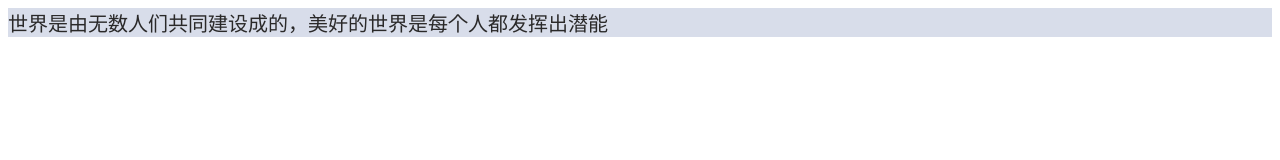
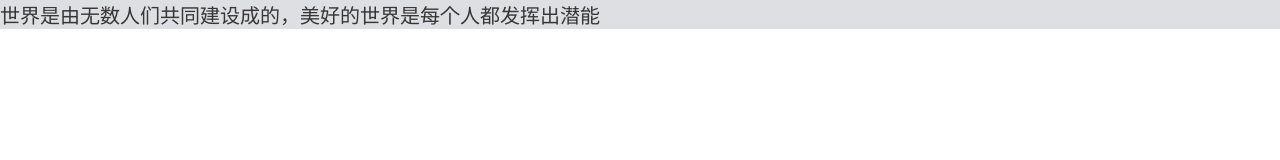
Before and after one commit to nkzyz/nkzyz.github.io, a plain HTML site: page homepage.html in a window 1280 px wide. Drawn offline with Linux system fonts and the light colour scheme.

```diff
--- a/homepage.html
+++ b/homepage.html
@@ -1,7 +1,8 @@
 <!DOCTYPE html>
 <html>
     <head>
-        <title>zyz</title>
+        <meta charset="UTF-8">
+        <title>Homepage | zyz</title>
         <link rel="stylesheet" href="styles.css"/>
     </head>
 
--- a/styles.css
+++ b/styles.css
@@ -1,6 +1,12 @@
+html,
+body {
+    margin: 0;
+    font-family: 'PingFang SC', 'Helvetica Neue', Helvetica, Arial, sans-serif;
+}
+
 :root {
-    --primary: #d8ddea;
-    --grey: #2a2929;
+    --primary: #dedfe3;
+    --grey: #373535;
 }
 
 .navTitle{
```
Also changed, not shown: index.html (deleted, +0 -13 lines), ._homepage.html (added).
